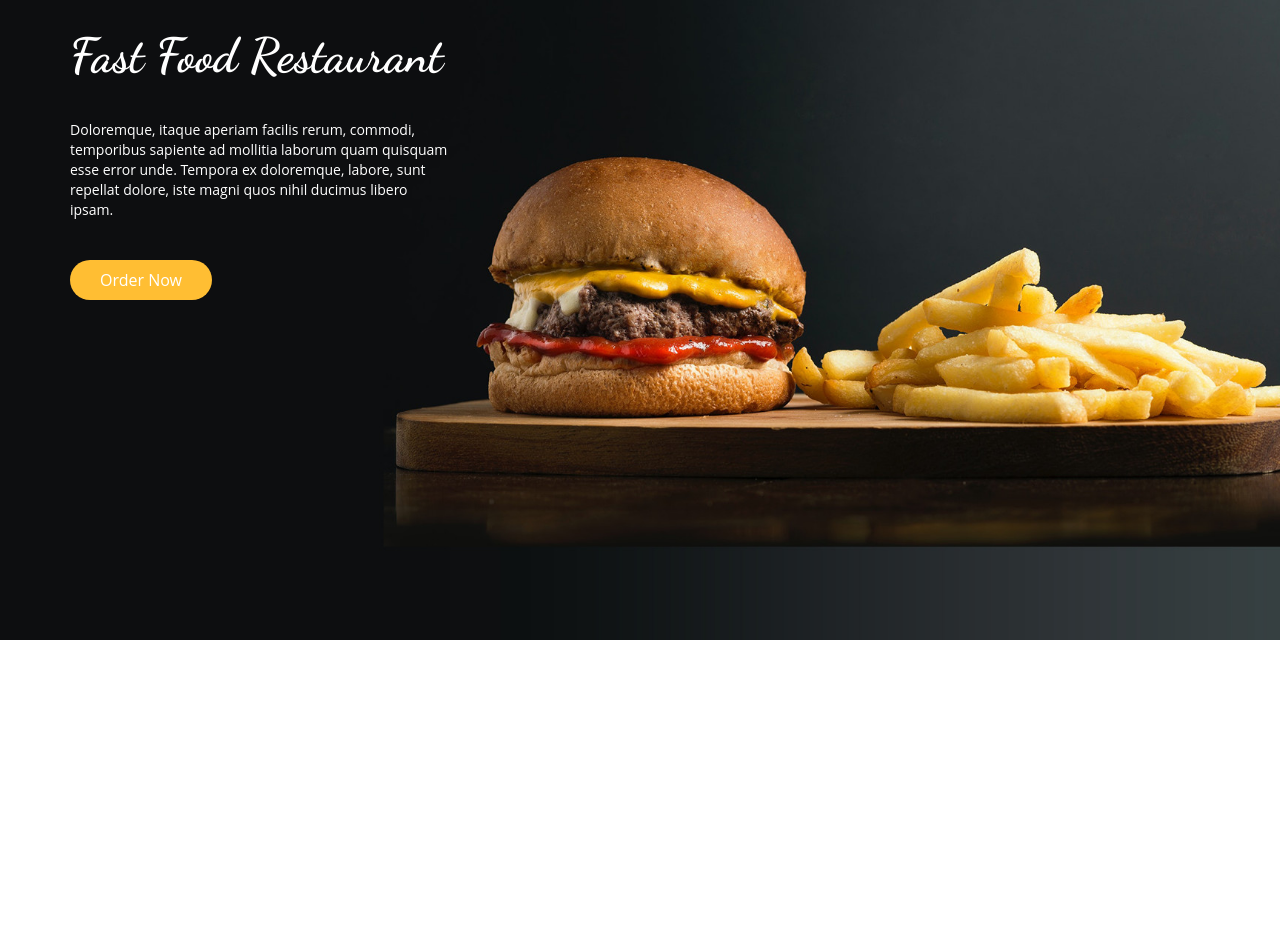
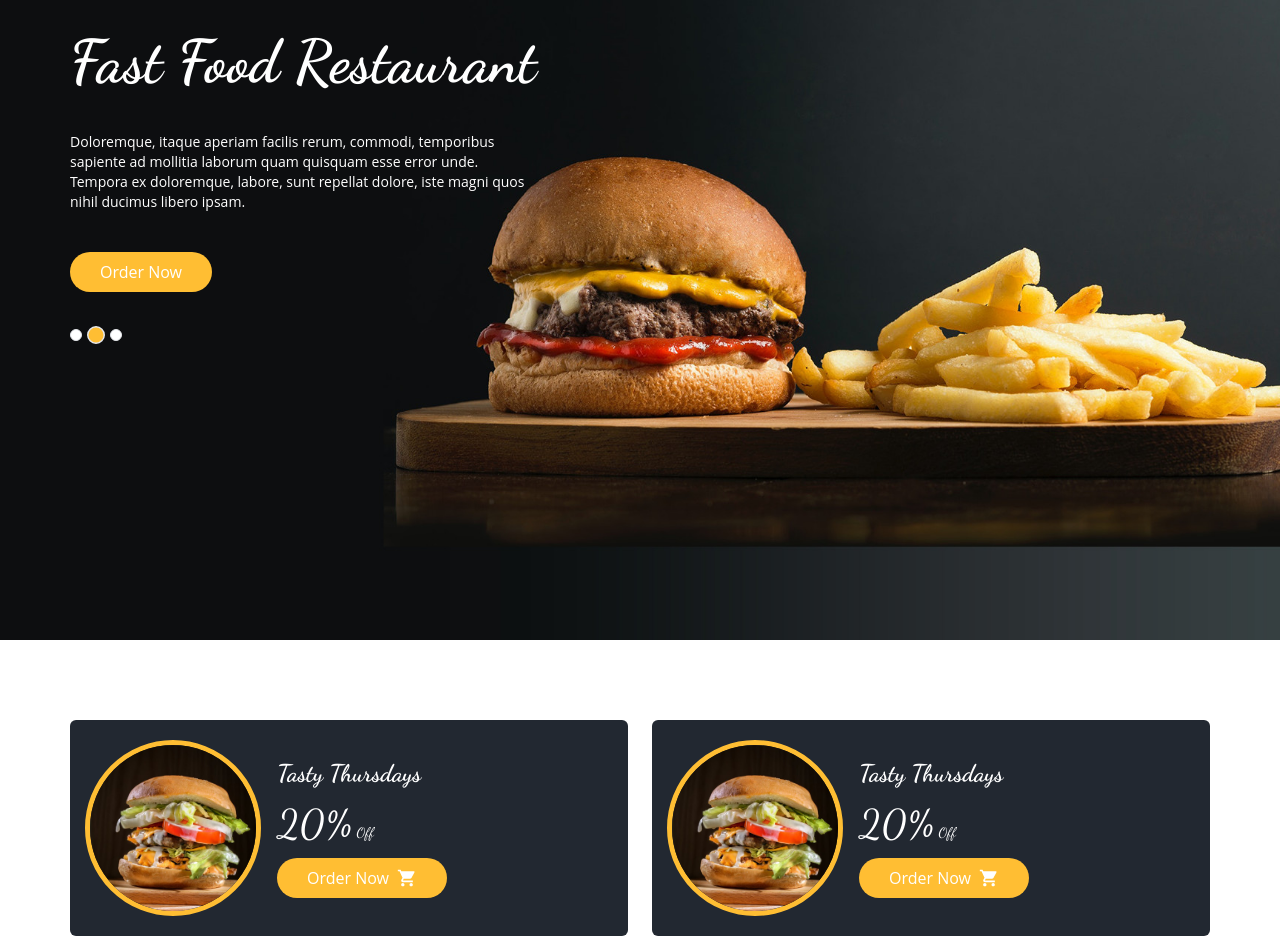
Before and after one commit to fatihece/next13-food-order-app, a Next.js app: page / in a window 1280 px wide. Shown: the part 160-1112 px from the top of the page. Before the commit the page ends 800 px from the top, so only its background shows below. Built offline with nearby package versions, Linux system fonts and the light colour scheme.

Commit message:
feat: Campaingns section completed

```diff
--- /dev/null
+++ b/components/Campaigns.jsx
@@ -0,0 +1,40 @@
+import Image from "next/image";
+import Title from "./ui/Title";
+import { MdShoppingCart } from "react-icons/md";
+
+const CampaignItem = () => {
+  return (
+    <div className="flex flex-1 items-center gap-x-4 rounded-md bg-secondary px-[15px] py-5">
+      <div className="relative h-36 w-36 overflow-hidden rounded-full border-[5px] border-primary after:content-[''] md:h-44 md:w-44">
+        <Image
+          src="/images/o1.jpg"
+          alt=""
+          layout="fill"
+          className="transition-all hover:scale-105"
+          objectFit="cover"
+        />
+      </div>
+      <div className="text-white">
+        <Title addClass="text-2xl">Tasty Thursdays</Title>
+        <div className="my-1 font-dancing">
+          <span className="text-[40px]">20%</span>
+          <span className="ml-1 inline-block text-sm">Off</span>
+        </div>
+        <button className="btn-primary flex items-center gap-x-2">
+          Order Now <MdShoppingCart size={20} />
+        </button>
+      </div>
+    </div>
+  );
+};
+
+const Campaigns = () => {
+  return (
+    <div className="container mx-auto flex flex-wrap justify-between gap-6 py-20">
+      <CampaignItem />
+      <CampaignItem />
+    </div>
+  );
+};
+
+export default Campaigns;
--- a/components/Carousel.jsx
+++ b/components/Carousel.jsx
@@ -1,8 +1,29 @@
+"use client";
 import Image from "next/legacy/image";
 import React from "react";
 import Title from "./ui/Title";
+import Slider from "react-slick";
 
 const Carousel = () => {
+  const settings = {
+    dots: true,
+    infinite: true,
+    speed: 500,
+    slidesToShow: 1,
+    slidesToScroll: 1,
+    arrows: false,
+    autoplay: true,
+    autoplaySpeed: 3000,
+    appenDots: (dots) => (
+      <div>
+        <ul>{dots}</ul>
+      </div>
+    ),
+    customPaging: (i) => (
+      <div className="w-3 h-3 border bg-white rounded-full mt-10"></div>
+    ),
+  };
+
   return (
     <div className="h-screen w-full container mx-auto -mt-[88px]">
       <div className="absolute top-0 left-0 w-full h-full">
@@ -15,16 +36,45 @@ const Carousel = () => {
           />
         </div>
       </div>
-      <div className="relative text-white top-48 flex flex-col items-start gap-y-10">
-        <Title addClass="text-5xl">Fast Food Restaurant</Title>
-        <p className="text-sm sm:w-1/3 w-full">
-          Doloremque, itaque aperiam facilis rerum, commodi, temporibus sapiente
-          ad mollitia laborum quam quisquam esse error unde. Tempora ex
-          doloremque, labore, sunt repellat dolore, iste magni quos nihil
-          ducimus libero ipsam.
-        </p>
-        <button className="btn-primary">Order Now</button>
-      </div>
+
+      <Slider {...settings}>
+        <div>
+          <div className="mt-48  text-white flex flex-col items-start gap-y-10">
+            <Title addClass="text-6xl">Fast Food Restaurant</Title>
+            <p className="text-sm sm:w-2/5 w-full">
+              Doloremque, itaque aperiam facilis rerum, commodi, temporibus
+              sapiente ad mollitia laborum quam quisquam esse error unde.
+              Tempora ex doloremque, labore, sunt repellat dolore, iste magni
+              quos nihil ducimus libero ipsam.
+            </p>
+            <button className="btn-primary">Order Now</button>
+          </div>
+        </div>
+        <div>
+          <div className="relative text-white top-48 flex flex-col items-start gap-y-10">
+            <Title addClass="text-6xl">Fast Food Restaurant</Title>
+            <p className="text-sm sm:w-2/5 w-full">
+              Doloremque, itaque aperiam facilis rerum, commodi, temporibus
+              sapiente ad mollitia laborum quam quisquam esse error unde.
+              Tempora ex doloremque, labore, sunt repellat dolore, iste magni
+              quos nihil ducimus libero ipsam.
+            </p>
+            <button className="btn-primary">Order Now</button>
+          </div>
+        </div>
+        <div>
+          <div className="relative text-white top-48 flex flex-col items-start gap-y-10">
+            <Title addClass="text-6xl">Fast Food Restaurant</Title>
+            <p className="text-sm sm:w-2/5 w-full">
+              Doloremque, itaque aperiam facilis rerum, commodi, temporibus
+              sapiente ad mollitia laborum quam quisquam esse error unde.
+              Tempora ex doloremque, labore, sunt repellat dolore, iste magni
+              quos nihil ducimus libero ipsam.
+            </p>
+            <button className="btn-primary">Order Now</button>
+          </div>
+        </div>
+      </Slider>
     </div>
   );
 };
--- a/package.json
+++ b/package.json
@@ -21,5 +21,8 @@
     "react-slick": "^0.29.0",
     "slick-carousel": "^1.8.1",
     "tailwindcss": "3.3.2"
+  },
+  "devDependencies": {
+    "prettier-plugin-tailwindcss": "^0.3.0"
   }
 }
--- a/src/app/layout.js
+++ b/src/app/layout.js
@@ -3,7 +3,7 @@ import "slick-carousel/slick/slick-theme.css";
 import "./globals.css";
 
 export const metadata = {
-  title: "Create Next App",
+  title: "Order Food Now",
   description: "Generated by create next app",
 };
 
--- a/src/app/page.js
+++ b/src/app/page.js
@@ -1,8 +1,7 @@
 import Head from "next/head";
-// import Header from "../../Header.jsx";
-// import Home from "../../pages/home/index.js";
 import Header from "../../components/layout/Header";
 import Carousel from "../../components/Carousel";
+import Campaigns from "../../components/Campaigns";
 export default function Index() {
   return (
     <main>
@@ -18,6 +17,7 @@ export default function Index() {
       </Head>
       <Header />
       <Carousel />
+      <Campaigns />
     </main>
   );
 }
```
Also changed, not shown: 1 other file (tests, documents, lock files or other folders).
